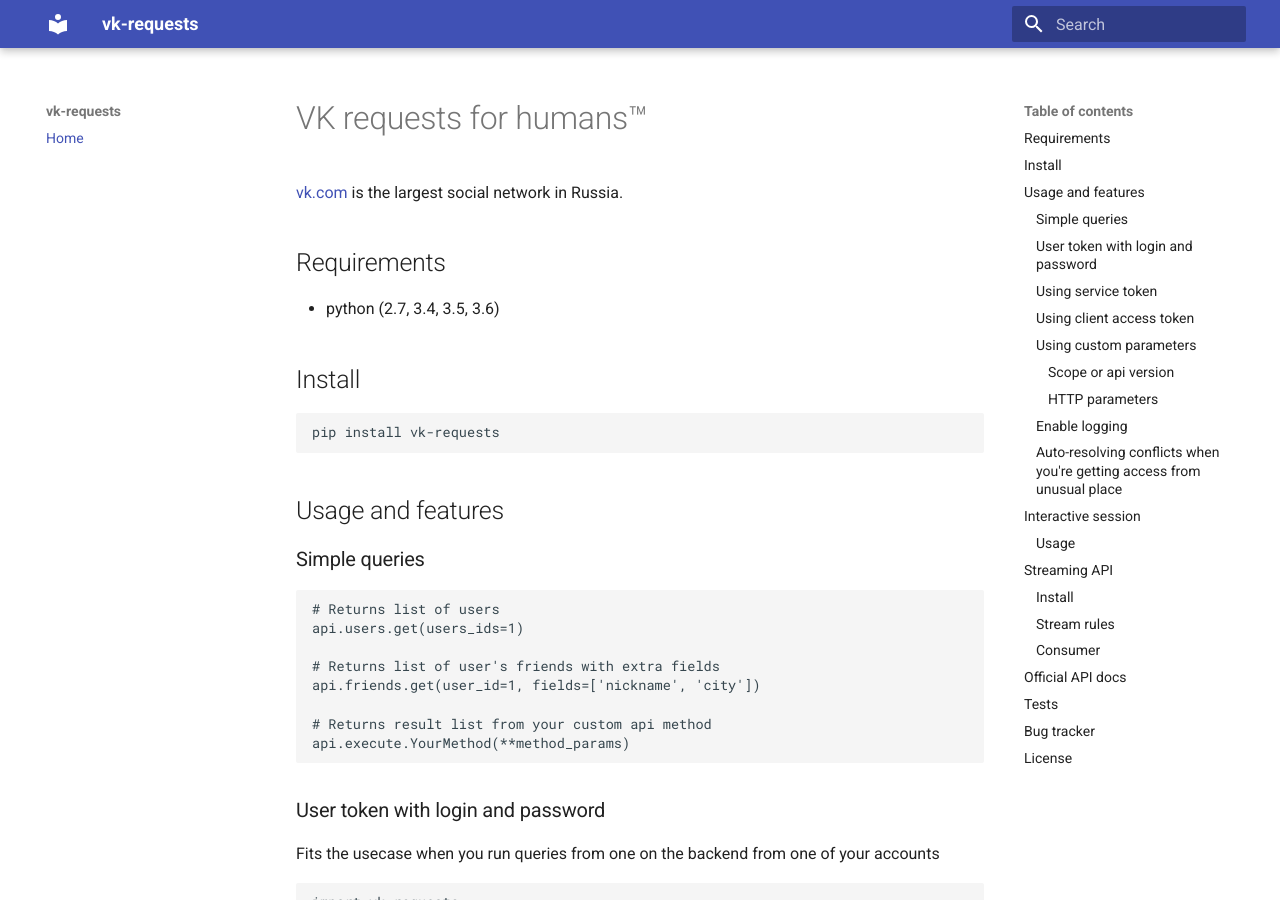
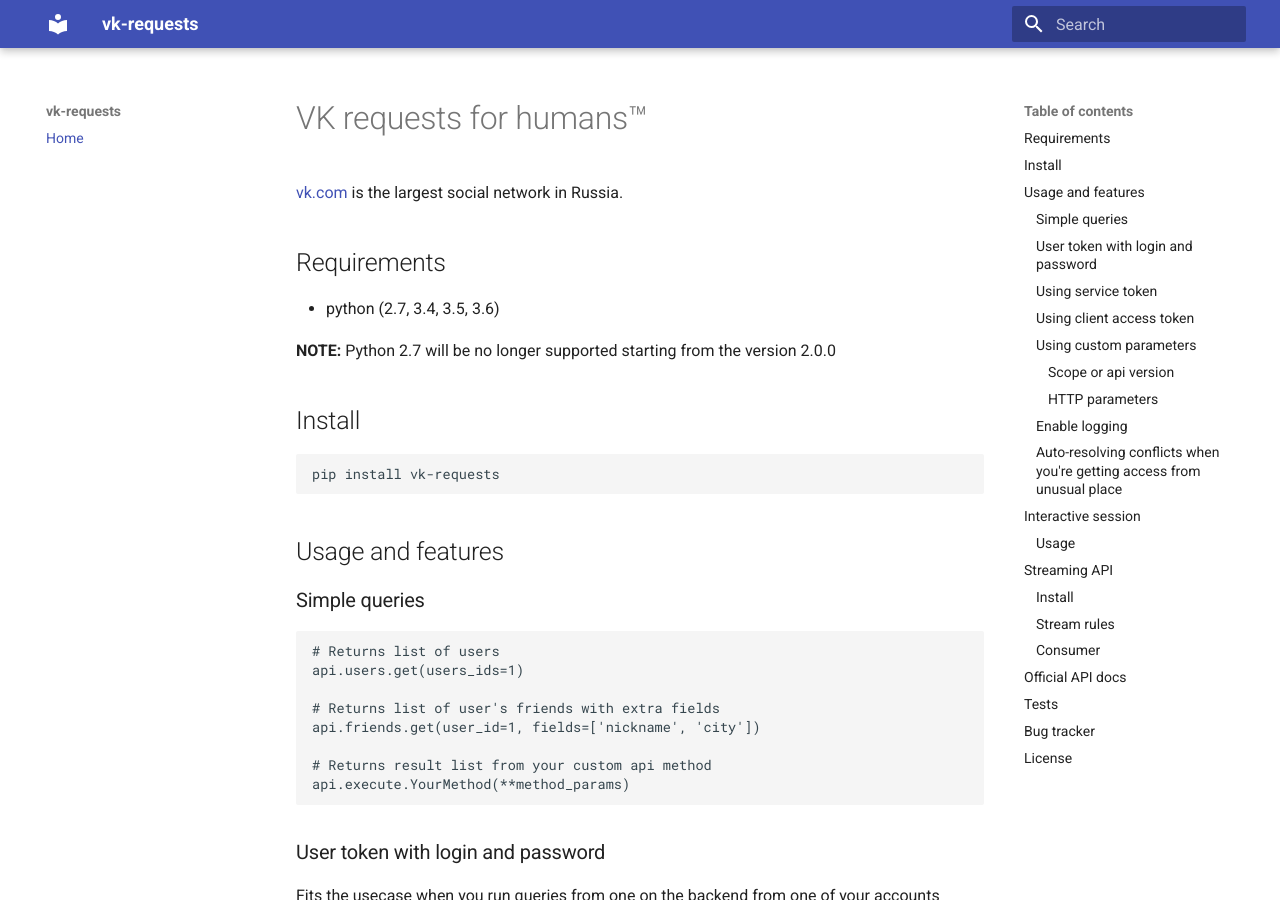
Before and after one commit to prawn-cake/vk-requests, an MkDocs documentation site: the page built from docs/index.md, in a window 1280 px wide and 900 px high. Built offline with MkDocs 1.6.1 and Material for MkDocs 9.7.7, drawn with Linux system fonts in a browser that asks for light colours; old or Windows-style settings are respelled for this version of MkDocs.

Commit message:
Updated docs

```diff
--- a/docs/index.md
+++ b/docs/index.md
@@ -7,6 +7,7 @@
 
 * python (2.7, 3.4, 3.5, 3.6)
 
+**NOTE:** Python 2.7 will be no longer supported starting from the version 2.0.0
 
 ## Install
 
```
Also changed, not shown: README.md (+1 -0 lines).
